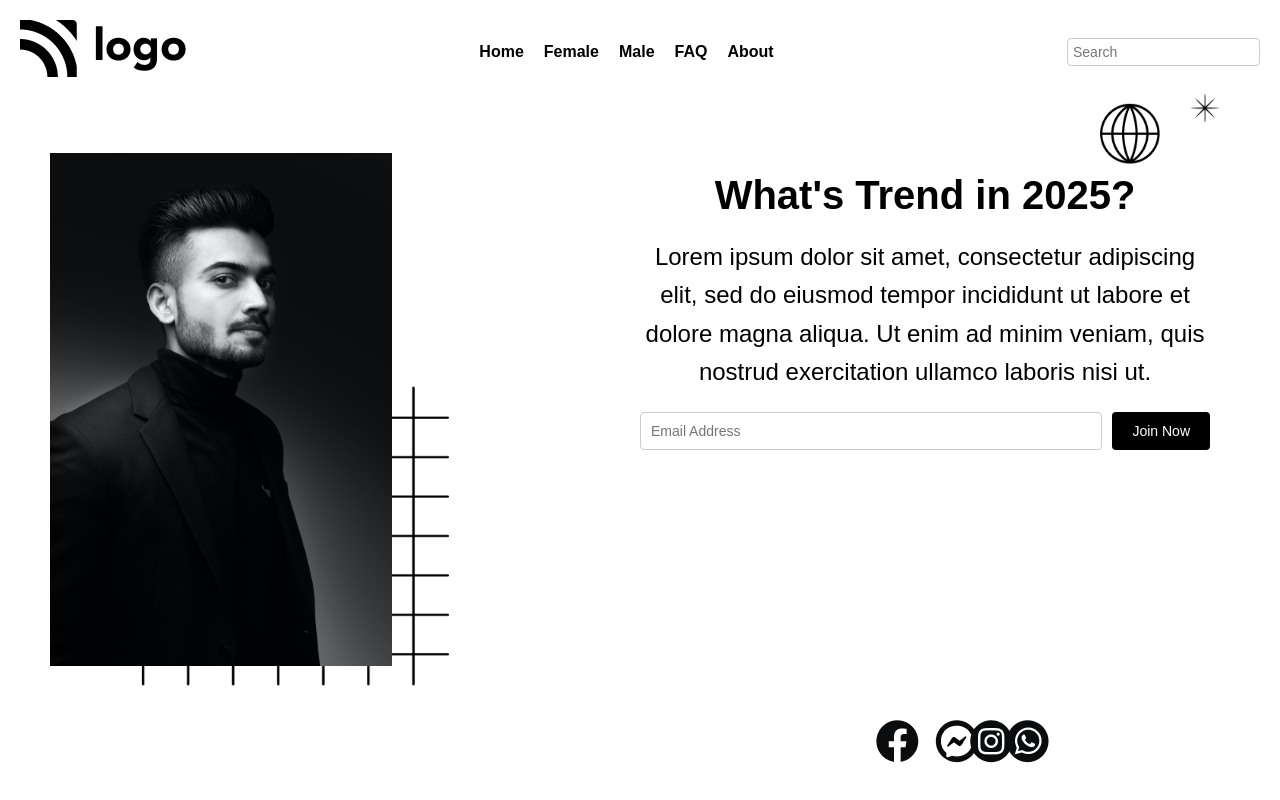
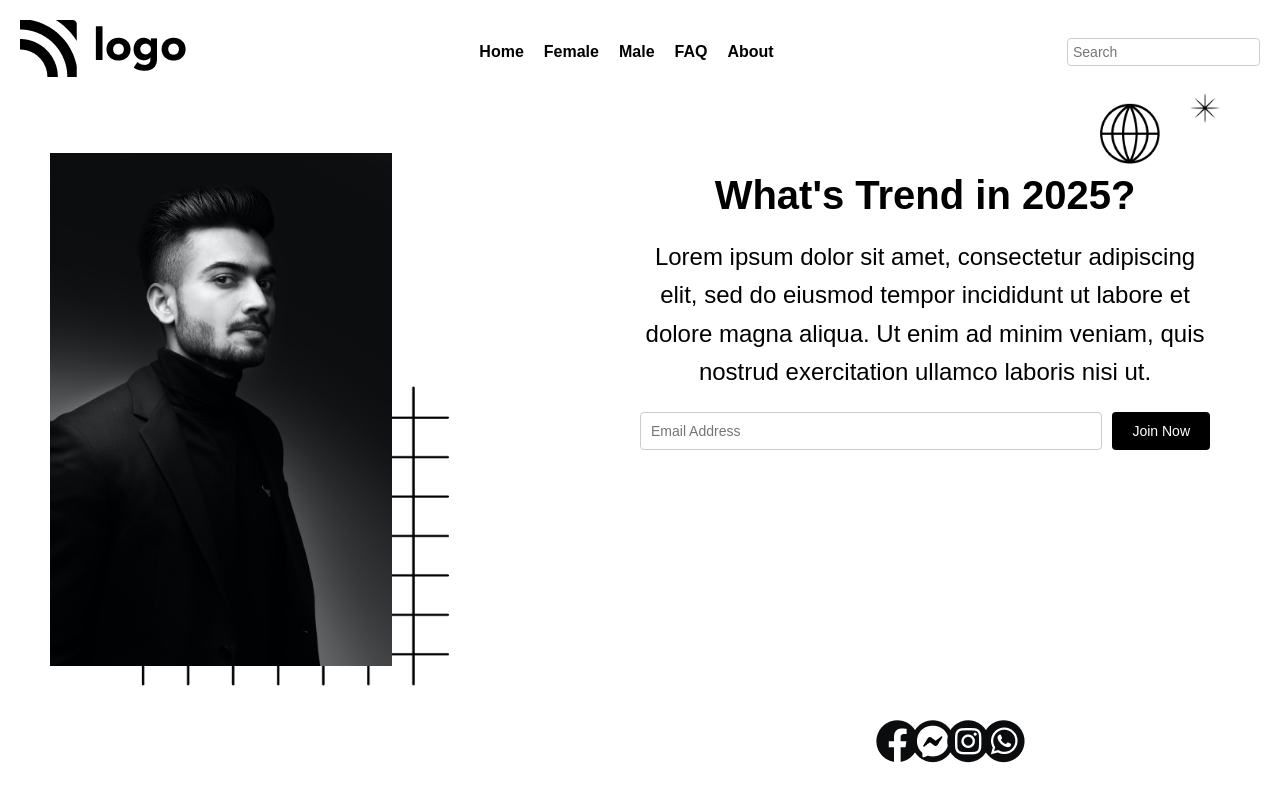
Before and after one commit to 3lueberrie/classJACKIE, a plain HTML site: page Intel.html in a window 1280 px wide. Drawn offline with Linux system fonts and the light colour scheme.

Commit message:
css change

```diff
--- a/intel.css
+++ b/intel.css
@@ -155,7 +155,7 @@ main .img .g {
     justify-content: center;
     position: absolute;
     top: 20%;
-    left: 75%;
+    left: 73%;
     z-index: -1;
 
 }
@@ -163,7 +163,7 @@ main .img .h {
     justify-content: center;
     position: absolute;
     top: 20%;
-    left: 78%;
+    left: 76%;
     z-index: -1;
 
 }
@@ -171,7 +171,7 @@ main .img .i {
     justify-content: center;
     position: absolute;
     top: 20%;
-    left: 81%;
+    left: 79%;
     z-index: -1;
 
 }
```
